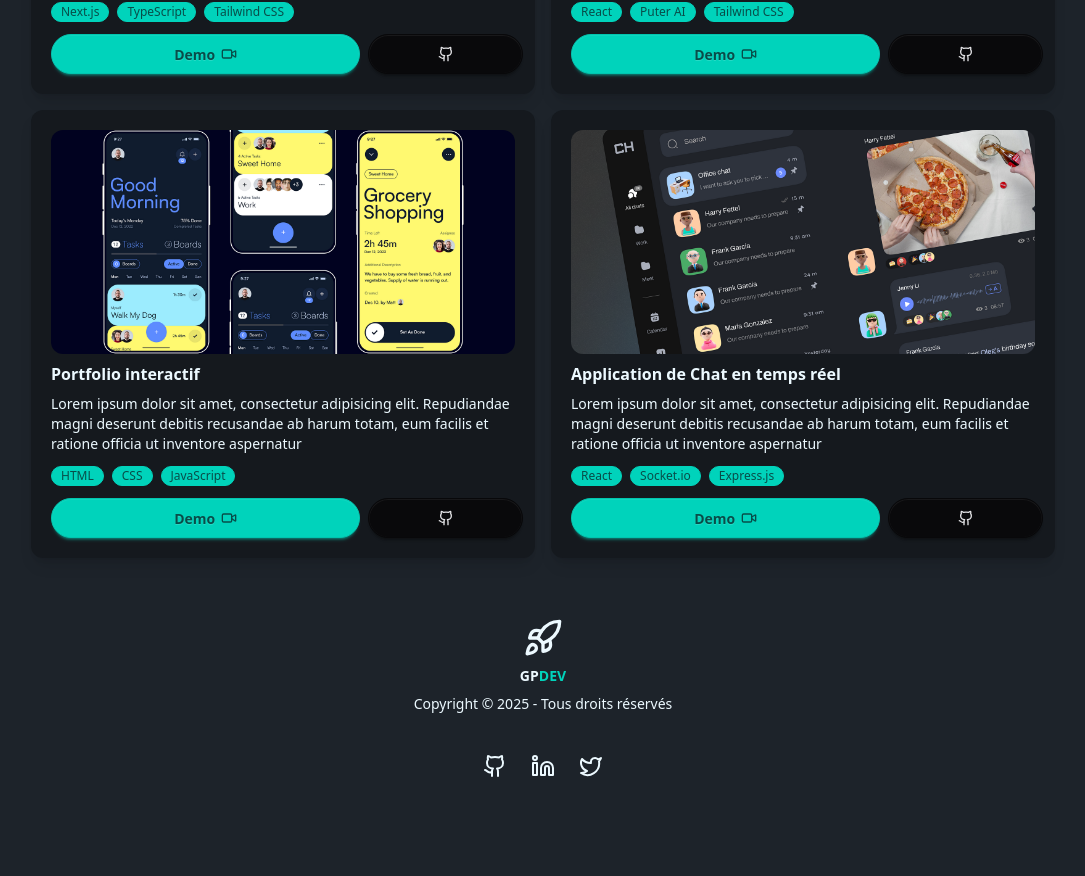
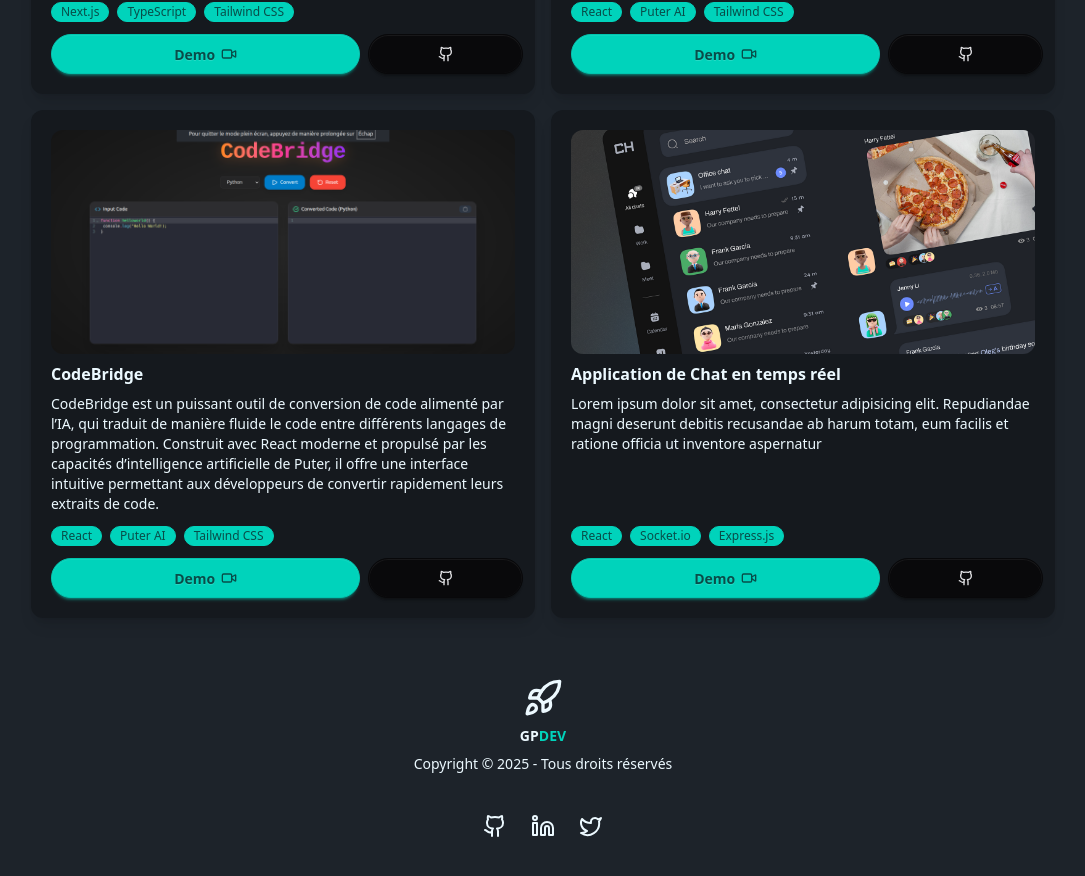
Before and after one commit to GuillaumePOREZ72/portfolio-fullstack, a React (Vite) app: page / in a window 1280 px wide. Shown: the part 2734-3610 px from the top of the page, without its empty margins (97-1182 px from the left). Before the commit the page ends 3552 px from the top, so only its background shows below. Built offline with nearby package versions, Linux system fonts and the light colour scheme.

Commit message:
⚡️ Implement code changes to enhance functionality and improve performance

```diff
--- a/src/components/Projects.tsx
+++ b/src/components/Projects.tsx
@@ -2,7 +2,7 @@ import Title from "./Title";
 
 import GlobeRates from "../assets/projects/GlobeRates.png";
 import CodeCoach from "../assets/projects/CodeCoach.png";
-import img3 from "../assets/projects/3.png";
+import CodeBridge from "../assets/projects/CodeBridge.png";
 import img4 from "../assets/projects/4.png";
 import { Github, Video } from "lucide-react";
 
@@ -29,13 +29,13 @@ const projects = [
   },
   {
     id: 3,
-    title: "Portfolio interactif",
+    title: "CodeBridge",
     description:
-      "Lorem ipsum dolor sit amet, consectetur adipisicing elit. Repudiandae magni deserunt debitis recusandae ab harum totam, eum facilis et ratione officia ut inventore aspernatur",
-    technologies: ["HTML", "CSS", "JavaScript"],
-    demoLink: "#",
-    repoLink: "#",
-    image: img3,
+      "CodeBridge est un puissant outil de conversion de code alimenté par l’IA, qui traduit de manière fluide le code entre différents langages de programmation. Construit avec React moderne et propulsé par les capacités d’intelligence artificielle de Puter, il offre une interface intuitive permettant aux développeurs de convertir rapidement leurs extraits de code.",
+    technologies: ["React", "Puter AI", "Tailwind CSS"],
+    demoLink: "https://codebridgeit.vercel.app/",
+    repoLink: "https://github.com/GuillaumePOREZ72/CodeBridge",
+    image: CodeBridge,
   },
   {
     id: 4,
```
Also changed, not shown: src/assets/projects/CodeBridge.png (added).
